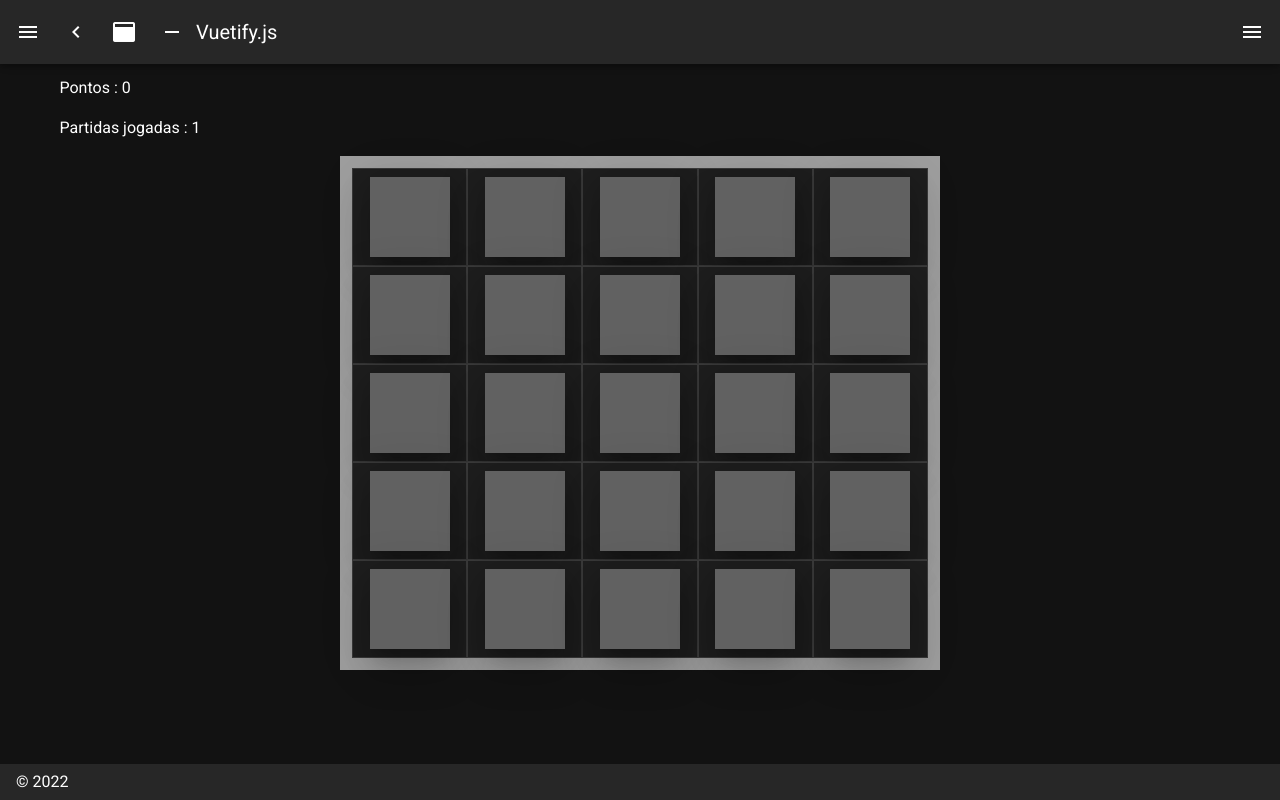
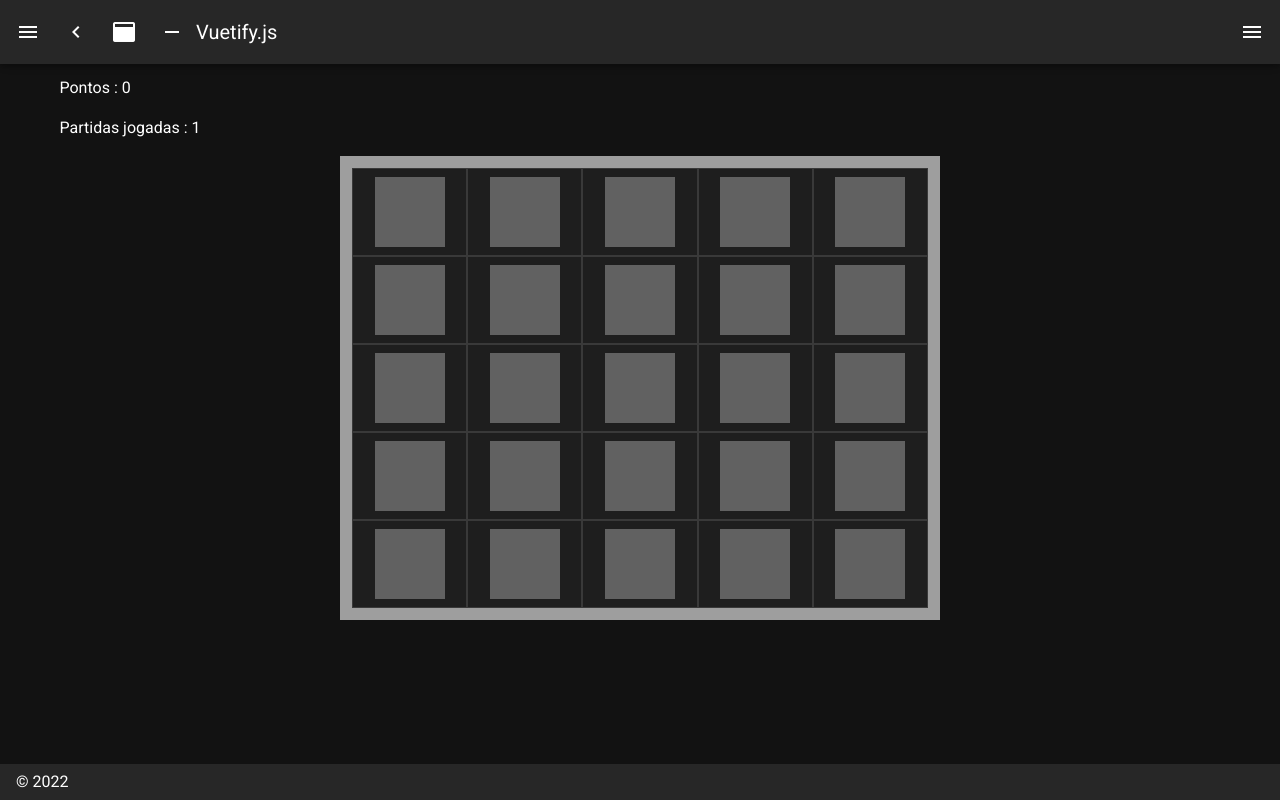
Before and after one commit to Pedinpsy/InfinitTermoo, a Nuxt app: page / in a window 1280 px wide. Built offline with nearby package versions, Linux system fonts and the light colour scheme.

Commit message:
[add] font family

```diff
--- a/components/Palavra.vue
+++ b/components/Palavra.vue
@@ -6,35 +6,36 @@
     <v-container
 
     style="max-width:600px"
-      class="grey align-content-center"
-       align="center"
-       align-content=" center"
+      class="grey "
     >
      <v-row
 
-        class="align-content-center"
+
         no-gutters
          v-for="(rowTry,indiceTry) in trys"
          :key="indiceTry"
       >
-        <v-col class="align-content-center"
+        <v-col
           v-for="(n,indicecoll) in rowTry"
           :key="indicecoll"
         >
           <v-card
+
             align="center"
             class="pa-2"
             outlined
             tile
           >
-          <v-sheet class="align-content-center"
+          <v-sheet
                 :color="getColor(indiceTry,indicecoll)"
-                elevation="24"
-                height="80"
-                width="80"
-                align-self="center"
+
+                height="70"
+                width="70"
+
             >
-                {{n}}
+            <div v-if="n !== ''">
+                <font-awesome-icon size="4x" :icon="['fa', n]" />
+            </div>
                 </v-sheet>
 
 
@@ -49,7 +50,10 @@
 </template>
 
 <script>
+
 import dataPalavra from "../static/data.json"
+
+
 export default {
   name: 'Palavra',
     mounted(){
--- a/nuxt.config.js
+++ b/nuxt.config.js
@@ -33,7 +33,7 @@ export default {
   // Modules for dev and build (recommended): https://go.nuxtjs.dev/config-modules
   buildModules: [
     // https://go.nuxtjs.dev/vuetify
-    '@nuxtjs/vuetify',
+    '@nuxtjs/vuetify','@nuxtjs/fontawesome'
   ],
 
   // Modules: https://go.nuxtjs.dev/config-modules
@@ -61,5 +61,11 @@ export default {
 
   // Build Configuration: https://go.nuxtjs.dev/config-build
   build: {
-  }
+  },
+  fontawesome: {
+    icons:{
+     solid:true,
+     brands:true
+    }
+   }
 }
--- a/package.json
+++ b/package.json
@@ -9,6 +9,10 @@
     "generate": "nuxt generate"
   },
   "dependencies": {
+    "@fortawesome/free-brands-svg-icons": "^5.15.4",
+    "@fortawesome/free-regular-svg-icons": "^6.0.0-beta3",
+    "@fortawesome/vue-fontawesome": "^2.0.6",
+    "@nuxtjs/fontawesome": "^1.1.2",
     "core-js": "^3.19.3",
     "nuxt": "^2.15.8",
     "vue": "^2.6.14",
@@ -18,6 +22,8 @@
     "webpack": "^4.46.0"
   },
   "devDependencies": {
+    "@fortawesome/fontawesome-free": "^5.15.4",
+    "@fortawesome/free-solid-svg-icons": "^6.0.0-beta3",
     "@nuxtjs/vuetify": "^1.12.3"
   }
 }
```
Also changed, not shown: 1 other file (tests, documents, lock files or other folders).
